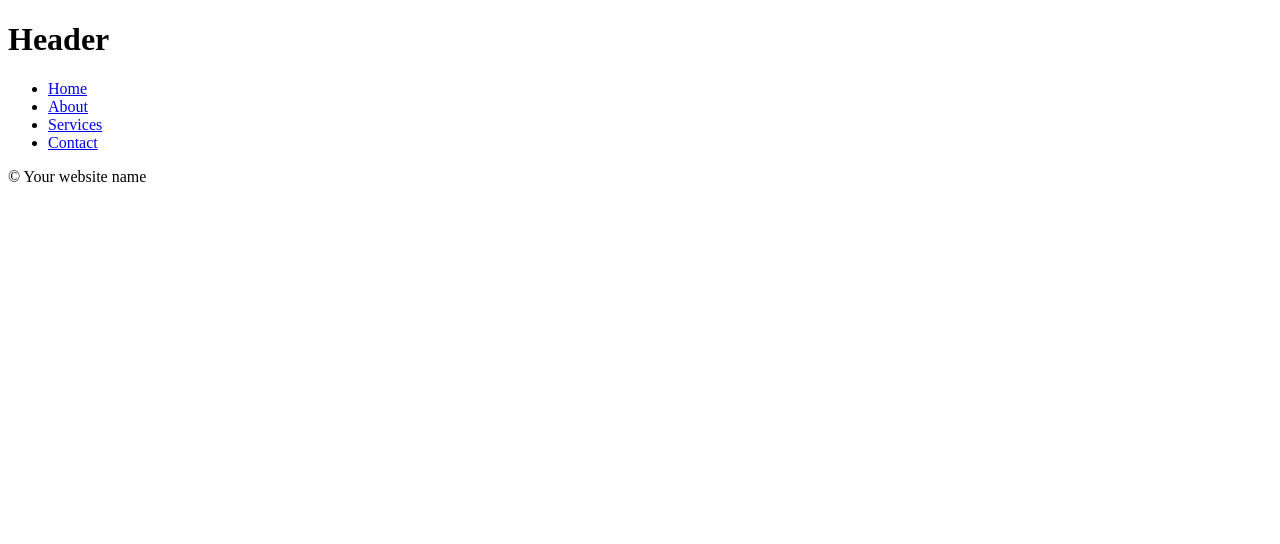
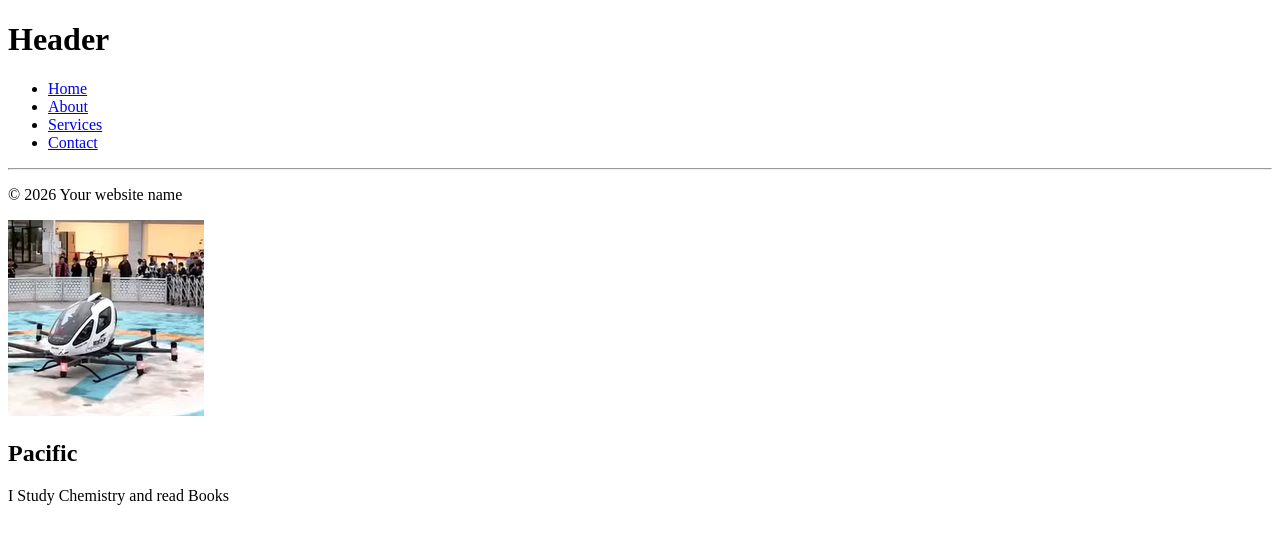
Before and after one commit to hpeter19/30days-javascript, a React (Vite) app in the folder react-projects-2/: page / in a window 1280 px wide. Shown: the top 544 px of the page. Built offline with nearby package versions, Linux system fonts and the light colour scheme.

Commit message:
creating a card

```diff
--- a/react-projects-2/src/App.jsx
+++ b/react-projects-2/src/App.jsx
@@ -1,11 +1,13 @@
 import Header from "./Header"
 import Footer from "./Footer";
+import Card from "./Card";
 
 function App(){
     return(
       <>
       <Header />
       <Footer />
+      <Card />
       </>
     );
 }
--- /dev/null
+++ b/react-projects-2/src/Card.jsx
@@ -0,0 +1,12 @@
+import profilePic from './assets/profile.png'
+
+function Card(){
+  return(
+    <div className="card" >
+       <img src={profilePic} alt="profile picture" />
+       <h2>Pacific</h2>
+       <p>I Study Chemistry and read Books</p>
+    </div>
+  );
+}
+export default Card
--- a/react-projects-2/src/Footer.jsx
+++ b/react-projects-2/src/Footer.jsx
@@ -1,7 +1,7 @@
 function Footer(){
    return(
      <footer>
-        <p>&copy; Your website name</p>
+        <p>&copy; {new Date().getFullYear()} Your website name</p>
      </footer>
    );
 
--- a/react-projects-2/src/Header.jsx
+++ b/react-projects-2/src/Header.jsx
@@ -10,6 +10,7 @@ function Header(){
                     <li><a href="#">Contact</a></li>
                 </ul>
             </nav>
+            <hr></hr>
         </header>
      );
 }
```
Also changed, not shown: react-projects-2/src/assets/profile.png (added).
